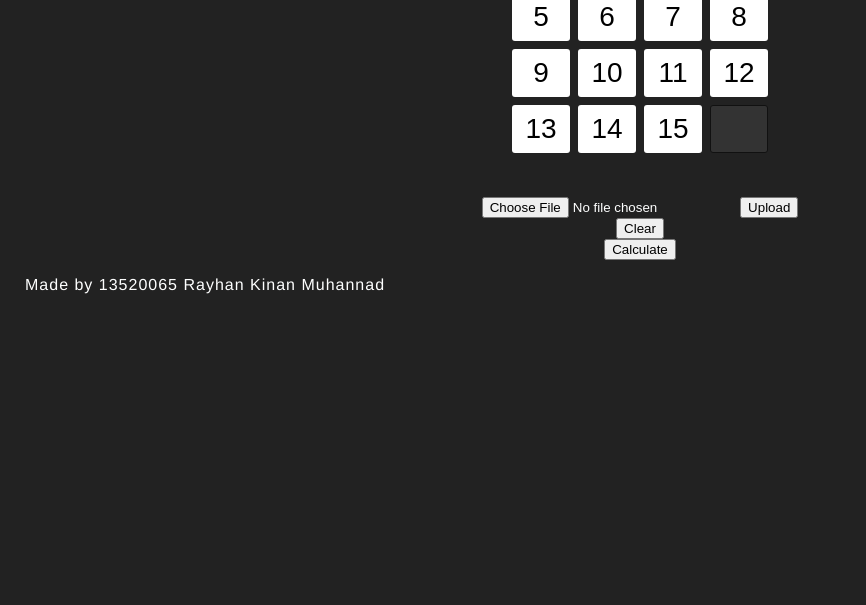
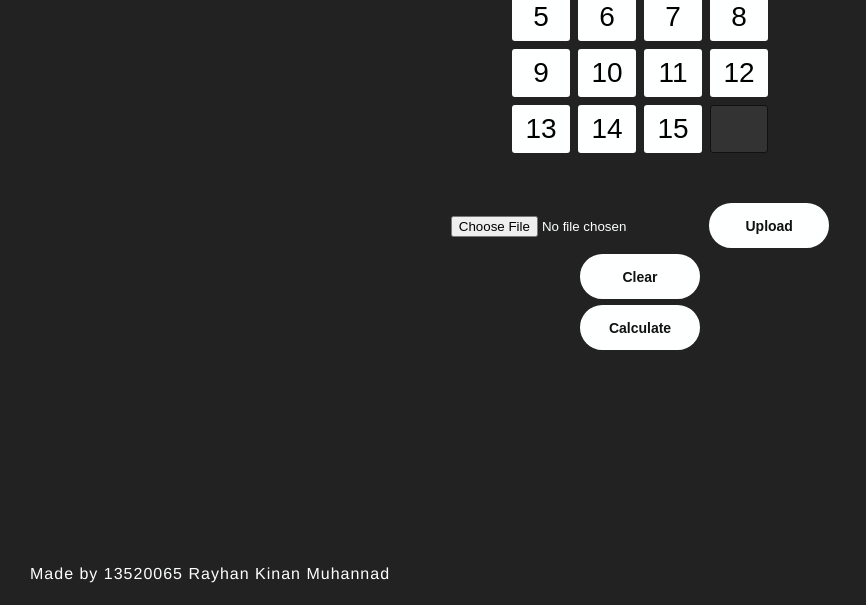
Before and after one commit to rayhankinan/15-puzzle-solver, a Flask app: page / in a window 1280 px wide. Shown: the part 195-800 px from the top of the page, without its empty margins (0-866 px from the left). Run offline with Flask 2, Linux system fonts and the light colour scheme.

Commit message:
Finishing touch

```diff
--- a/src/puzzle.py
+++ b/src/puzzle.py
@@ -245,13 +245,13 @@
         numOfNodes = len(PositionMatrix.visitedNodes)
         PositionMatrix.visitedNodes = {}
 
-        executionTime = endTime - startTime
+        executionTime = round(endTime - startTime, 2)
 
         return (sumKurangPlusX, pathOfMatrix, numOfNodes, executionTime)
 
 if __name__ == "__main__":
     try:
-        file = open("test/bisa.txt", "rb")
+        file = open("test/lama3.txt", "rb")
         PM = PositionMatrix.fromFile(file.read().decode("ASCII"))
         file.close()
 
--- a/src/static/styles/stylesheet.css
+++ b/src/static/styles/stylesheet.css
@@ -14,6 +14,11 @@
     cursor: pointer;
 }
 
+a {
+    text-decoration: none;
+    color: #feffff;
+}
+
 /* HEADER */
 
 header {
@@ -21,9 +26,9 @@
     height: 60px;
     top: 0;
     width: 100%;
-    background-color: #111111;
-    border-top: 5px solid #111111;
-    border-bottom: 5px solid #111111;
+    background-color: #111;
+    border-top: 5px solid #111;
+    border-bottom: 5px solid #111;
     display: flex;
     flex-direction: row;
 }
@@ -43,7 +48,7 @@
 /* BOARD */
 
 .txt {
-    color: #fff;
+    color: #feffff;
     text-align: center;
     font-size: 5vh;
 }
@@ -64,7 +69,7 @@
     width: 7.25vh;
     line-height: 5vh;
     vertical-align: middle;
-    background: #fff;
+    background: #feffff;
     text-align: center;
     border-radius: 3px;
     cursor: pointer;
@@ -85,7 +90,39 @@
     align-items: center;
 }
 
+.file-submit-button, .file-clear-button, .calculate-button, .back-button {
+    width: 120px;
+    height: 45px;
+    margin-top: 6px;
+    border-radius: 30px;
+    font-weight: 600;
+    background-color: #feffff;
+    color: #111;
+    cursor: pointer;
+    outline: none;
+    border: 2px solid #feffff;
+    font-size: 14px;
+}
+
+.file-submit-button:hover, .file-clear-button:hover, .calculate-button:hover, .back-button:hover {
+    background-color: #111;
+    color: #feffff;
+    transition: all 0.25s ease;
+}
+
+.file-input-button::file-selector-button {
+    cursor: pointer;
+}
+
 /* FOOTER */
 footer {
-    margin: 0 25px;
+    position: fixed;
+    padding: 10px 10px 0px 10px;
+    bottom: 0;
+    width: 100%;
+    height: 40px;
 }
+
+.footer-label {
+    margin: 0 20px;
+}
--- a/src/templates/index.html
+++ b/src/templates/index.html
@@ -24,7 +24,7 @@
             <button type="button" class="calculate-button">Calculate</button>
         </div>
         <footer>
-            <p class="footer-label">Made by 13520065 Rayhan Kinan Muhannad</p>
+            <p class="footer-label">Made by <a href="https://github.com/rayhankinan" target="_blank">13520065 Rayhan Kinan Muhannad</a></p>
         </footer>
     </body>
 </html>
--- a/src/templates/view.html
+++ b/src/templates/view.html
@@ -22,7 +22,7 @@
             <button type="button" class="back-button">Back</button>
         </div>
         <footer>
-            <p class="footer-label">Made by 13520065 Rayhan Kinan Muhannad</p>
+            <p class="footer-label">Made by <a href="https://github.com/rayhankinan" target="_blank">13520065 Rayhan Kinan Muhannad</a></p>
         </footer>
     </body>
 </html>
```
